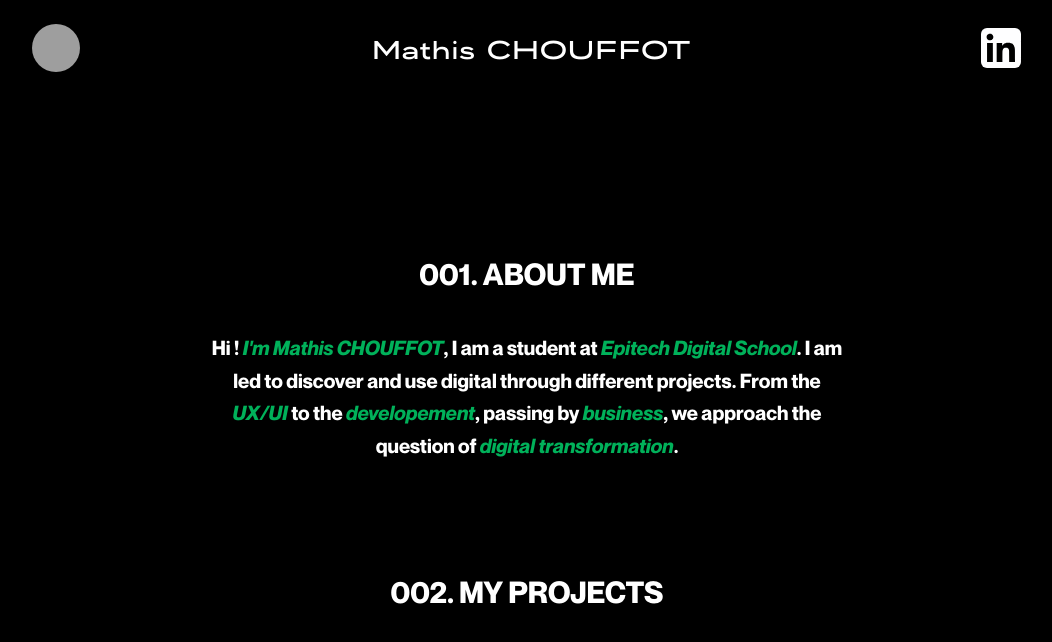
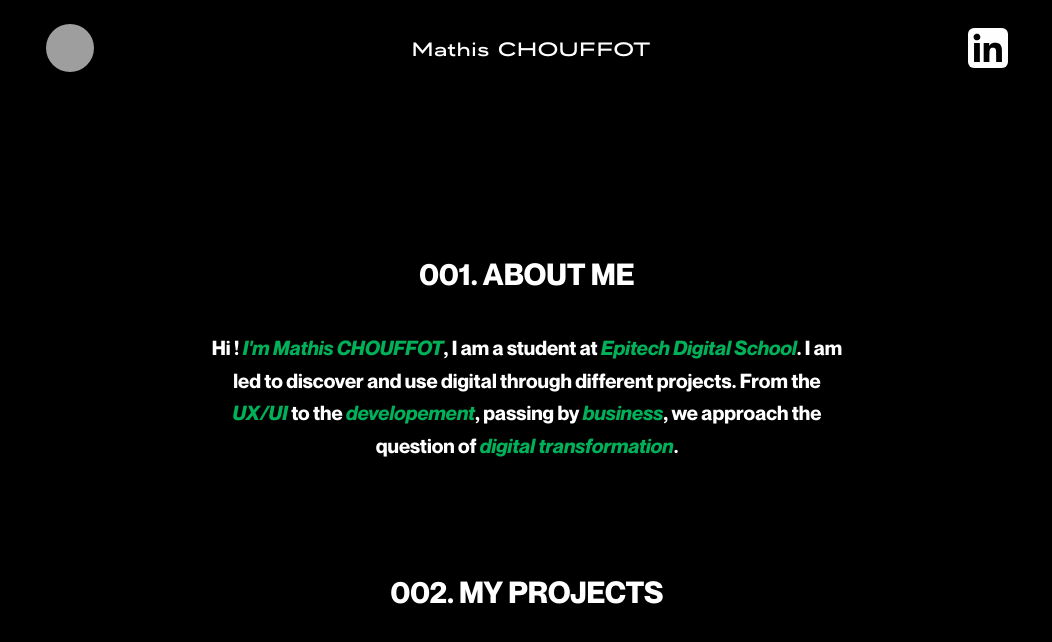
Before and after one commit to mathis-chft/WEBSITE, a Vue app in the folder vue-project/: page / in a window 1280 px wide. Shown: the top 642 px of the page, without its empty margins (113-1165 px from the left). Built offline with nearby package versions, Linux system fonts and the light colour scheme; grey boxes are pictures that could not be loaded.

Commit message:
modif de texte

```diff
--- a/vue-project/src/assets/tailwind.css
+++ b/vue-project/src/assets/tailwind.css
@@ -22,7 +22,6 @@
 
 .title {
     font-family: 'Aiglon Pro Extended';
-    font-size: 1.5rem;
 }
 h1 {
     font-family: 'Neue Montreal Bold';
--- a/vue-project/src/views/Home.vue
+++ b/vue-project/src/views/Home.vue
@@ -5,7 +5,7 @@
                 <img class="h-12 w-12 rounded-full hover:ring-[#00B15A] hover:ring-offset-2 hover:ring-offset-black hover:ring-2 hover:outline-offset-2" src="../assets/face.png">
             </RouterLink>
 
-            <h1 class="text-2xl title text-white">Mathis CHOUFFOT</h1>
+            <h1 class="text-lg title text-white">Mathis CHOUFFOT</h1>
 
             <a href="https://www.linkedin.com/in/mathis-chouffot/">
                 <img class="h-10 w-10 rounded-md hover:ring-[#00B15A] hover:ring-offset-2 hover:ring-offset-black hover:ring-2 hover:outline-offset-2" src="../assets/linkedin.svg">
```
